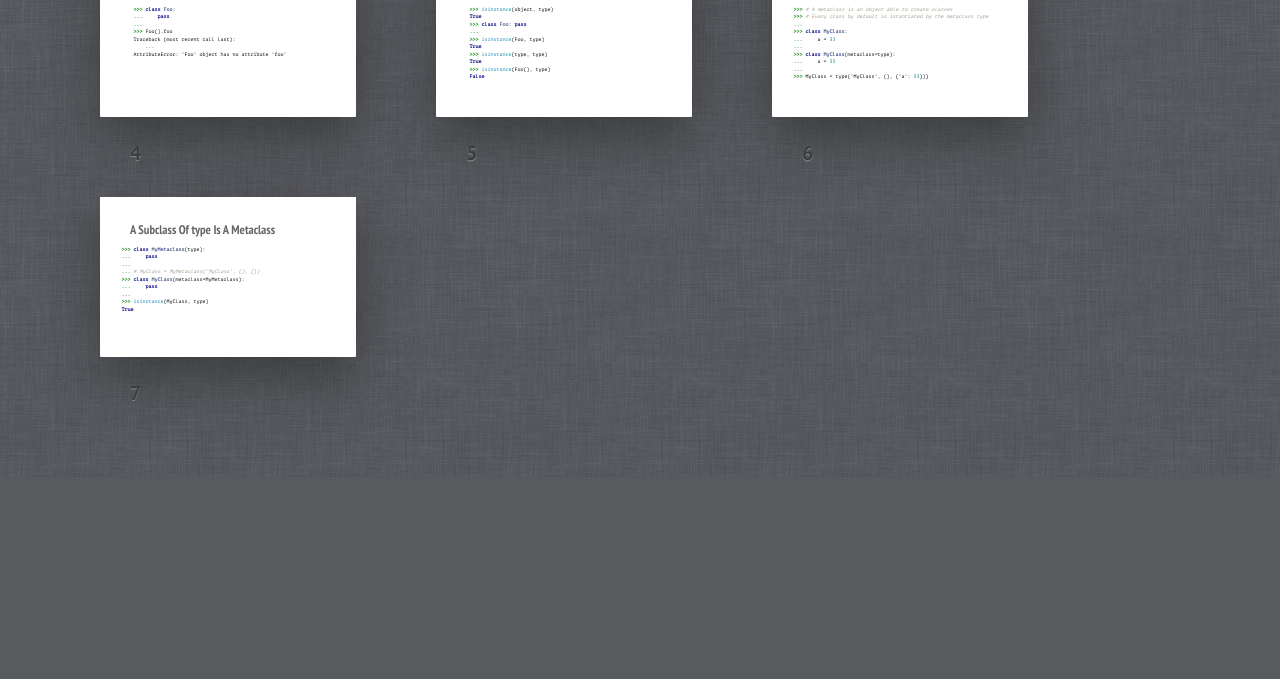
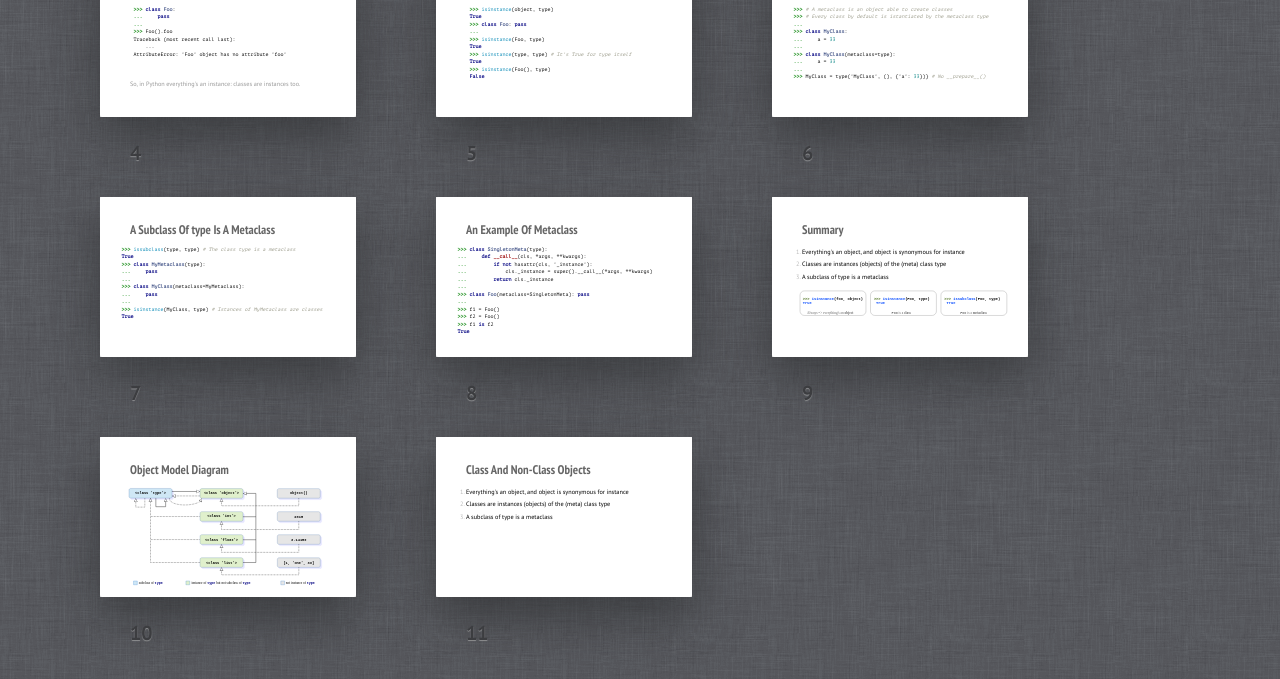
Before and after one commit to marco-buttu/pycon_objmodel, a plain HTML site: page index.html in a window 1280 px wide. Shown: the part 513-1192 px from the top of the page. Before the commit the page ends 990 px from the top, so only its background shows below. Drawn offline with Linux system fonts and the light colour scheme.

Commit message:
Added object model diagram

```diff
--- a/index.html
+++ b/index.html
@@ -60,7 +60,6 @@
         Wikipedia</a>, the free encyclopedia</figcaption>
     </div></section>
 
-    </div></section>
     <section class="slide"><div>
         <h2>In Python, Everything's An Object</h2>
         <pre>
@@ -80,7 +79,6 @@
         </pre>
     </div></section>
 
-    </div></section>
     <section class="slide"><div>
         <h2>Object Is Synonymous for Instance</h2>
         <pre>
@@ -94,9 +92,10 @@
             AttributeError: 'Foo' object has no attribute 'foo'
             </code>
         </pre>
+        <p class="note">So, in Python everything's an instance:
+        classes are instances too.</p>
     </div></section>
 
-    </div></section>
     <section class="slide"><div>
         <h2>Classes are instance of type</h2>
         <pre>
@@ -107,7 +106,7 @@
             ...
             >>> isinstance(Foo, type)
             True
-            >>> isinstance(type, type)
+            >>> isinstance(type, type) # It's True for type itself
             True
             >>> isinstance(Foo(), type)
             False
@@ -115,7 +114,6 @@
         </pre>
     </div></section>
 
-    </div></section>
     <section class="slide"><div>
         <h2>The Class type Is A Metaclass</h2>
         <pre>
@@ -129,30 +127,88 @@
         >>> class MyClass(metaclass=type):
         ...     a = 33
         ...
-        >>> MyClass = type('MyClass', (), {'a': 33})}
+        >>> MyClass = type('MyClass', (), {'a': 33})} # No __prepare__()
         </code>
         </pre>
     </div></section>
 
-    </div></section>
     <section class="slide"><div>
         <h2>A Subclass Of type Is A Metaclass</h2>
         <pre>
         <code class="python">
+        >>> issubclass(type, type) # The class type is a metaclass
+        True
         >>> class MyMetaclass(type):
         ...     pass
         ...
-        ... # MyClass = MyMetaclass('MyClass', (), {})
         >>> class MyClass(metaclass=MyMetaclass):
         ...     pass
         ...
-        >>> isinstance(MyClass, type)
+        >>> isinstance(MyClass, type) # Istances of MyMetaclass are classes
         True
         </code>
         </pre>
     </div></section>
 
+    <section class="slide"><div>
+        <h2>An Example Of Metaclass</h2>
+        <pre>
+        <code class="python">
+        >>> class SingletonMeta(type):
+        ...     def __call__(cls, *args, **kwargs):
+        ...         if not hasattr(cls, '_instance'):
+        ...             cls._instance = super().__call__(*args, **kwargs)
+        ...         return cls._instance
+        ...
+        >>> class Foo(metaclass=SingletonMeta): pass
+        ...
+        >>> f1 = Foo()
+        >>> f2 = Foo()
+        >>> f1 is f2
+        True
+        </code>
+        </pre>
+    </div></section>
 
+    <section class="slide" id="Summary"><div>
+        <h2>Summary</h2>
+        <ol>
+            <li>Everything's an object, and object is synonymous for
+            instance</li>
+            <li>Classes are instances (objects) of the (meta) class type</li>
+            <li>A subclass of type is a metaclass</li>
+        </ol>
+        <img src="pictures/summary.svg" alt="Summary">
+        <style>
+            #Summary img {
+                margin-top:-30px;
+                margin-left:-20px;
+                width: 34em;
+            }
+        </style>
+    </div></section>
+
+    <section class="slide" id="Diagram"><div>
+        <h2>Object Model Diagram</h2>
+        <img src="pictures/objmodel.svg" alt="Object Model Diagram">
+        <style>
+            #Diagram img {
+                margin-top:0px;
+                margin-left:-20px;
+                width: 32em;
+            }
+        </style>
+    </div></section>
+
+    <section class="slide"><div>
+        <h2>Class And Non-Class Objects</h2>
+        <ol>
+            <li>Everything's an object, and object is synonymous for
+            instance</li>
+            <li>Classes are instances (objects) of the (meta) class type</li>
+            <li>A subclass of type is a metaclass</li>
+        </ol>
+    </div></section>
 
     <div class="progress"><div></div></div>
     <script src="js/shower.min.js"></script>
```
Also changed, not shown: js/highlight.pack.js, pictures/objmodel.svg (added), pictures/summary.svg (added), 2 other files.
